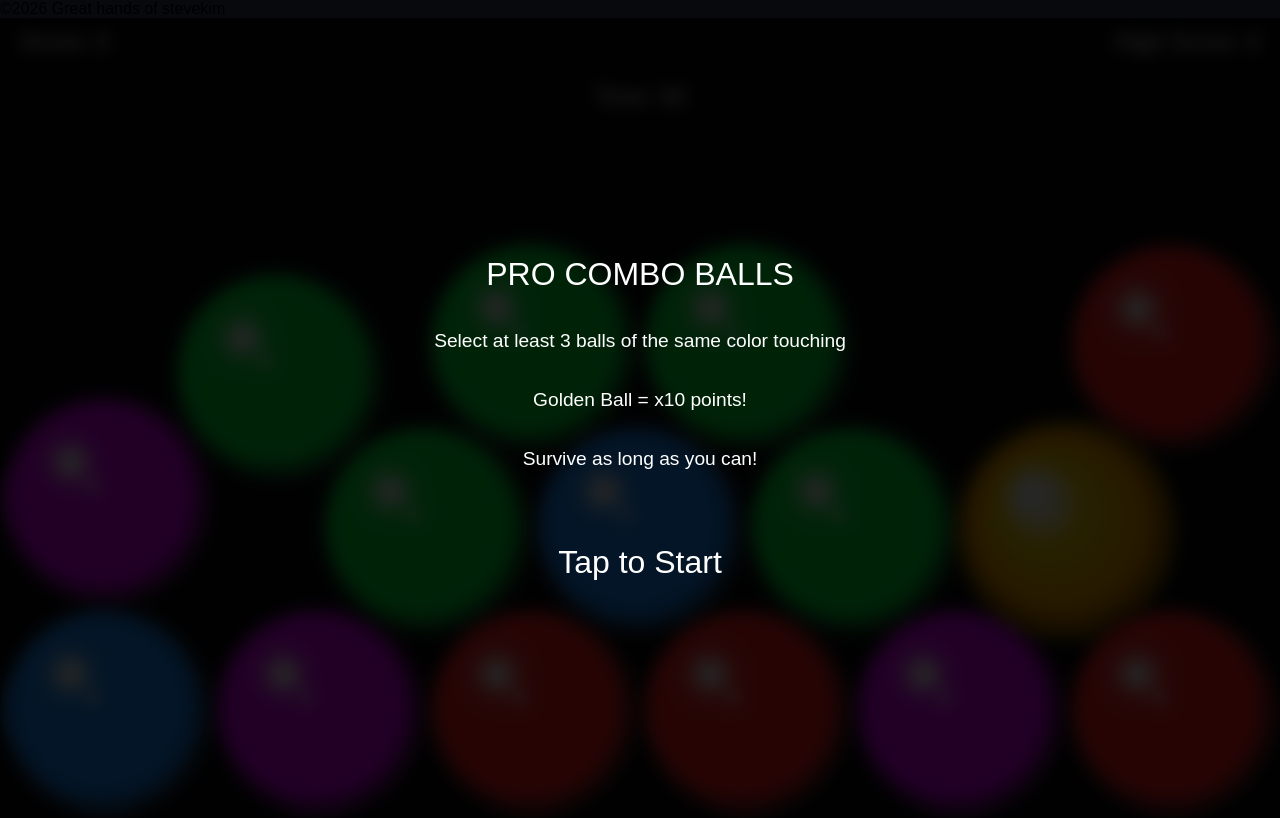
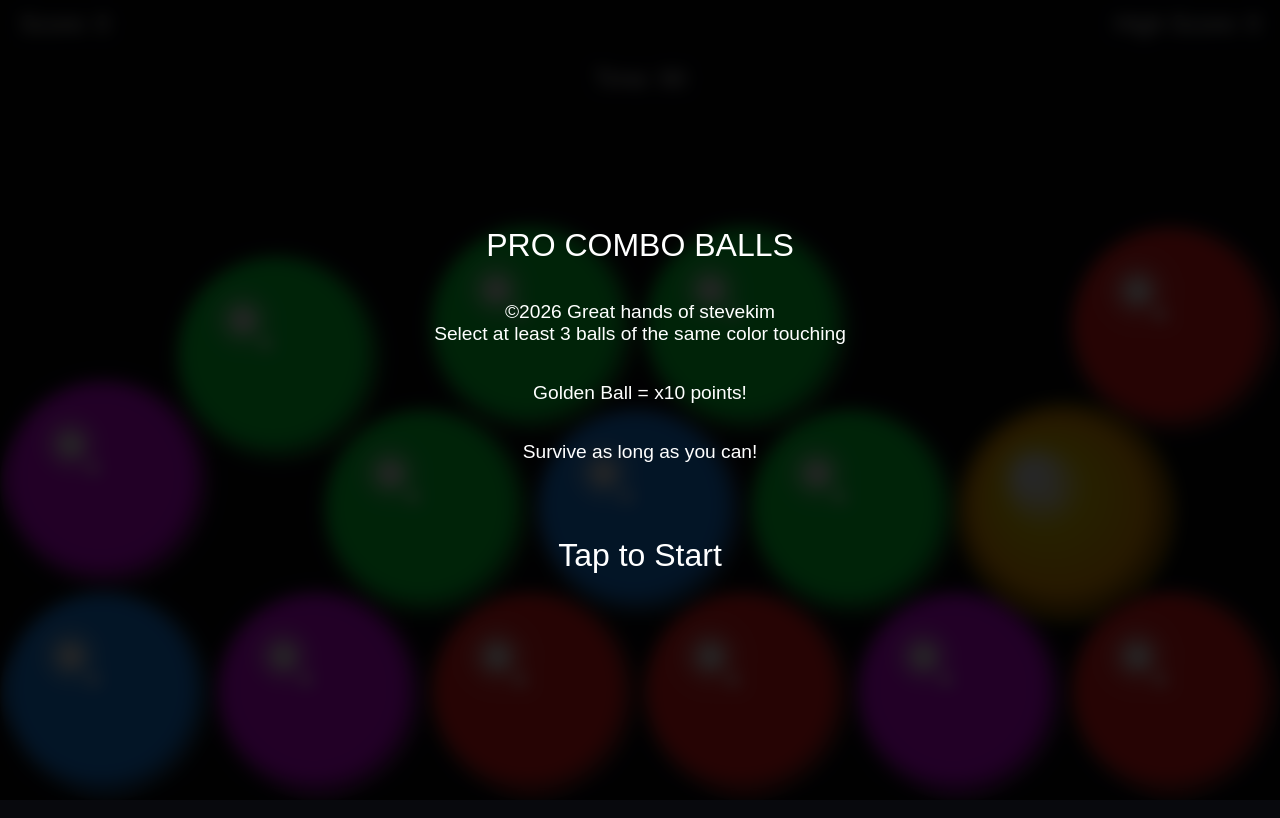
Before and after one commit to stevewise7107/Best-Game, a plain HTML site: page index.html in a window 1280 px wide. Drawn offline with nearby package versions, Linux system fonts and the light colour scheme; a web font is replaced by a local one.

Commit message:
Revise footer and rules text in index.html
Updated footer information and combined rules text.

```diff
--- a/index.html
+++ b/index.html
@@ -8,7 +8,6 @@
 <link href="https://fonts.googleapis.com/css2?family=Tomorrow:wght@600&display=swap" rel="stylesheet">
 <link rel="stylesheet" href="style.css">
 </head>
-    ©2026 Great hands of stevekim
 <body>
 <div id="container">
 <canvas id="canvas"></canvas>
@@ -16,7 +15,7 @@
 <div id="rules">
     PRO COMBO BALLS
     <br><br>
-    <span class="inforules">Select at least 3 balls of the same color touching</span>
+    <span class="inforules">©2026 Great hands of stevekim <br>Select at least 3 balls of the same color touching</span>
     <br>
     <span class="inforules">Golden Ball = x10 points!</span>
     <br>
```
